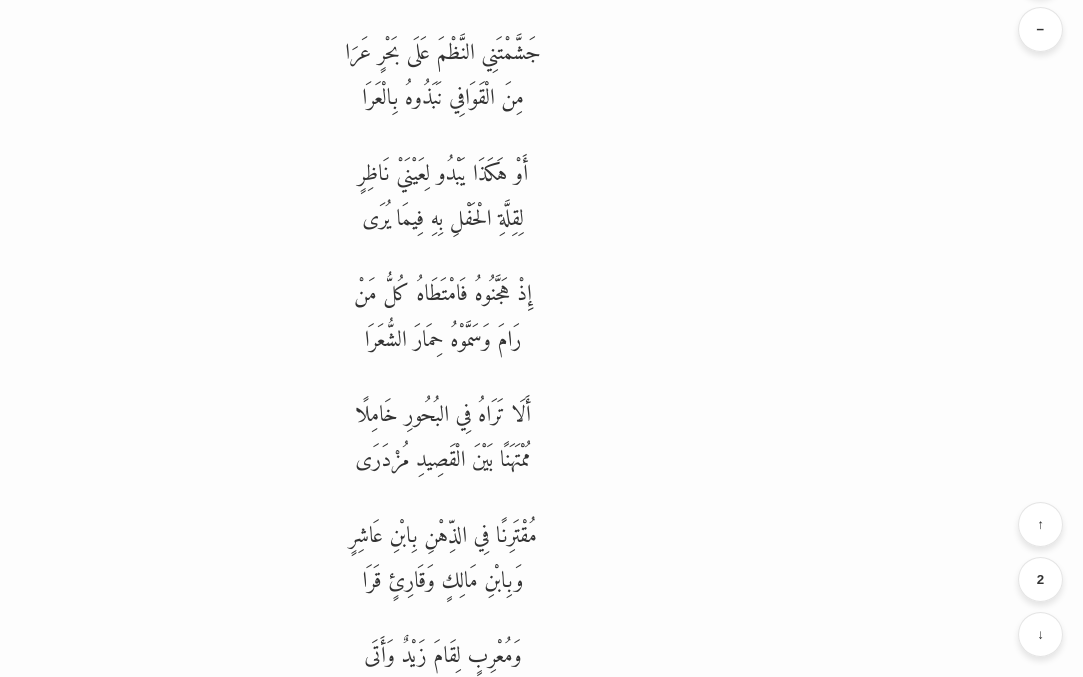
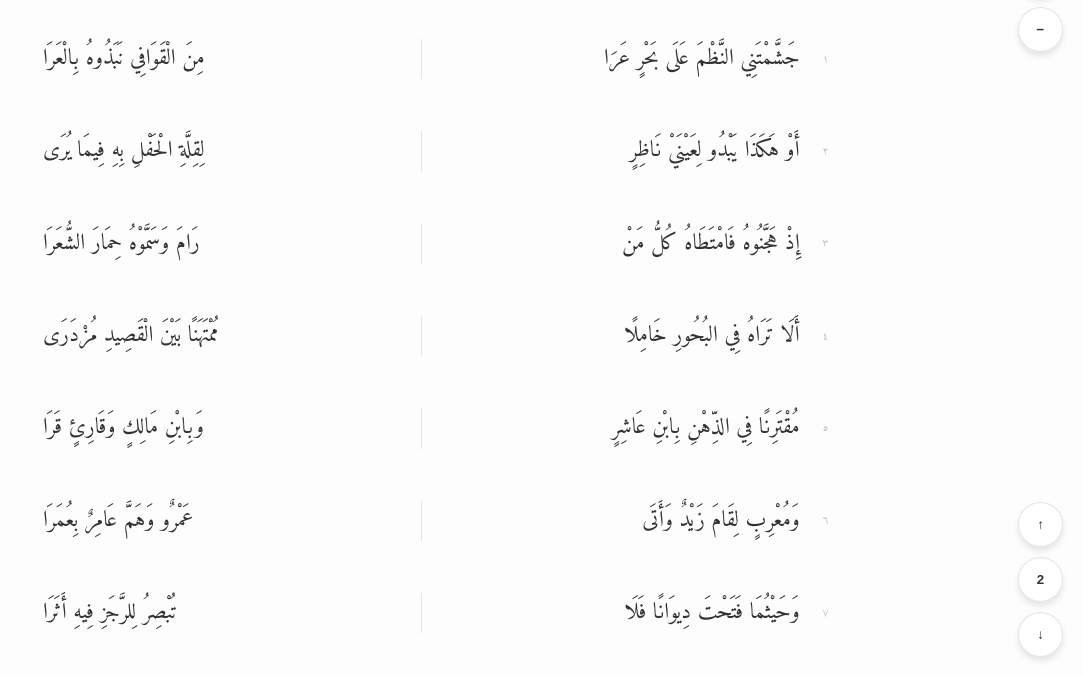
Before and after one commit to kmbenjel/hmittou, a plain HTML site: page index.html in a window 1280 px wide. Shown: the part 123-800 px from the top of the page, without its empty margins (197-1280 px from the left). Drawn offline with Linux system fonts and the light colour scheme.

Commit message:
Desktop: bayts side-by-side with caesura; Arabic-Indic verse numbering per poem

```diff
--- a/index.html
+++ b/index.html
@@ -36,13 +36,22 @@
         .container { max-width: 800px; margin: 0 auto; padding: 20px; display: block; }
         .title { font-size: 2rem; font-weight: 350; margin: 0 0 60px 0; color: var(--title-color); scroll-margin-top: 80px; border-bottom: 1px solid #eee; }
         .subtitle {font-size: 1.2rem;}
-        .poem-section { display: block; margin-bottom: 15px; margin-top: 10px; }
-        .bayt { margin-bottom: 35px; display: block; opacity: 0; transform: translateY(20px); transition: opacity 0.6s ease-out, transform 0.6s ease-out; }
+        .poem-section { display: block; margin-bottom: 15px; margin-top: 10px; counter-reset: bayt-num; }
+        .bayt { margin-bottom: 35px; display: block; opacity: 0; transform: translateY(20px); transition: opacity 0.6s ease-out, transform 0.6s ease-out; counter-increment: bayt-num; }
         .bayt.visible { opacity: 1; transform: translateY(0); }
+        .bayt::before { content: counter(bayt-num, arabic-indic); display: block; font-size: 0.7rem; color: var(--accent-color); opacity: 0.5; text-align: start; margin-bottom: 2px; font-family: 'Amiri', serif; line-height: 1; }
         #progressBarContainer { position: fixed; top: 0; left: 0; width: 100%; height: 4px; background: transparent; z-index: 2000; }
         #progressBar { height: 100%; width: 0%; background: linear-gradient(90deg, #888, #333); }
         body.dark-mode #progressBar { background: linear-gradient(90deg, #555, #fff); }
         .verse { font-size: var(--verse-font-size); line-height: 1.8; white-space: pre-wrap; margin: 5px 0; }
+        @media (min-width: 680px) {
+            .bayt { display: flex; flex-direction: row; align-items: baseline; margin-bottom: 42px; }
+            .bayt::before { flex-shrink: 0; width: 2.2rem; margin-bottom: 0; align-self: center; text-align: center; padding-inline-end: 0.5rem; }
+            .verse { flex: 1; white-space: normal; }
+            .verse:first-child { text-align: right; padding-inline-end: 1.8rem; border-inline-end: 1px solid rgba(136,136,136,0.22); }
+            .verse:last-child { text-align: left; padding-inline-start: 1.8rem; }
+            body.dark-mode .verse:first-child { border-inline-end-color: rgba(200,200,200,0.12); }
+        }
         .signature { font-size: 1.1rem; margin: 10px 0 30px 0; color: var(--accent-color); font-style: italic; }
         .separator { height: 1px; background: #eee; margin: 30px auto; width: 40%; }
         .social-links { margin: 60px auto 20px auto; display: flex; flex-direction: column; gap: 8px; align-items: center; background-color: #f5f5f5; padding: 25px 20px; border-radius: 8px; max-width: 600px; width: fit-content; }
```
